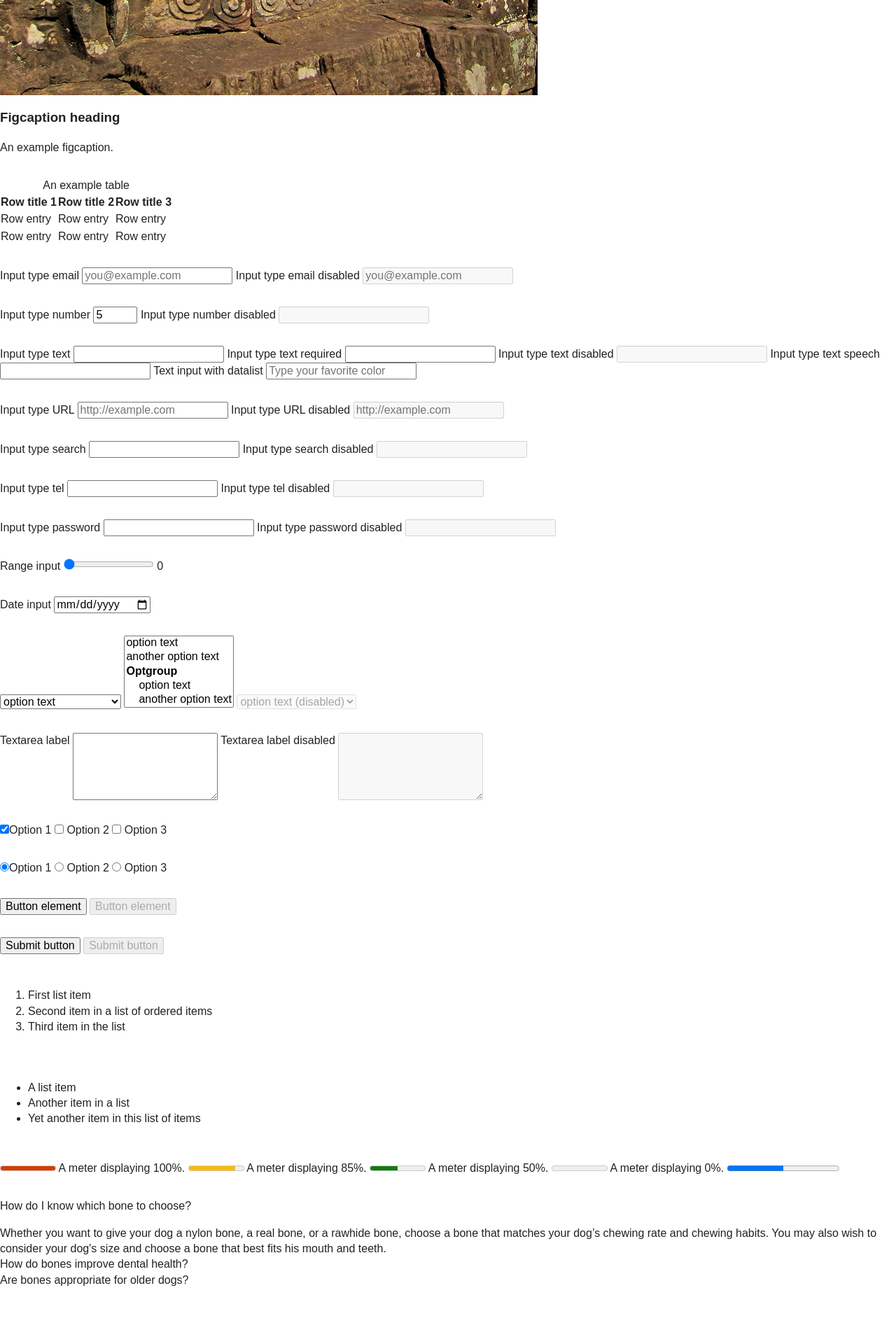
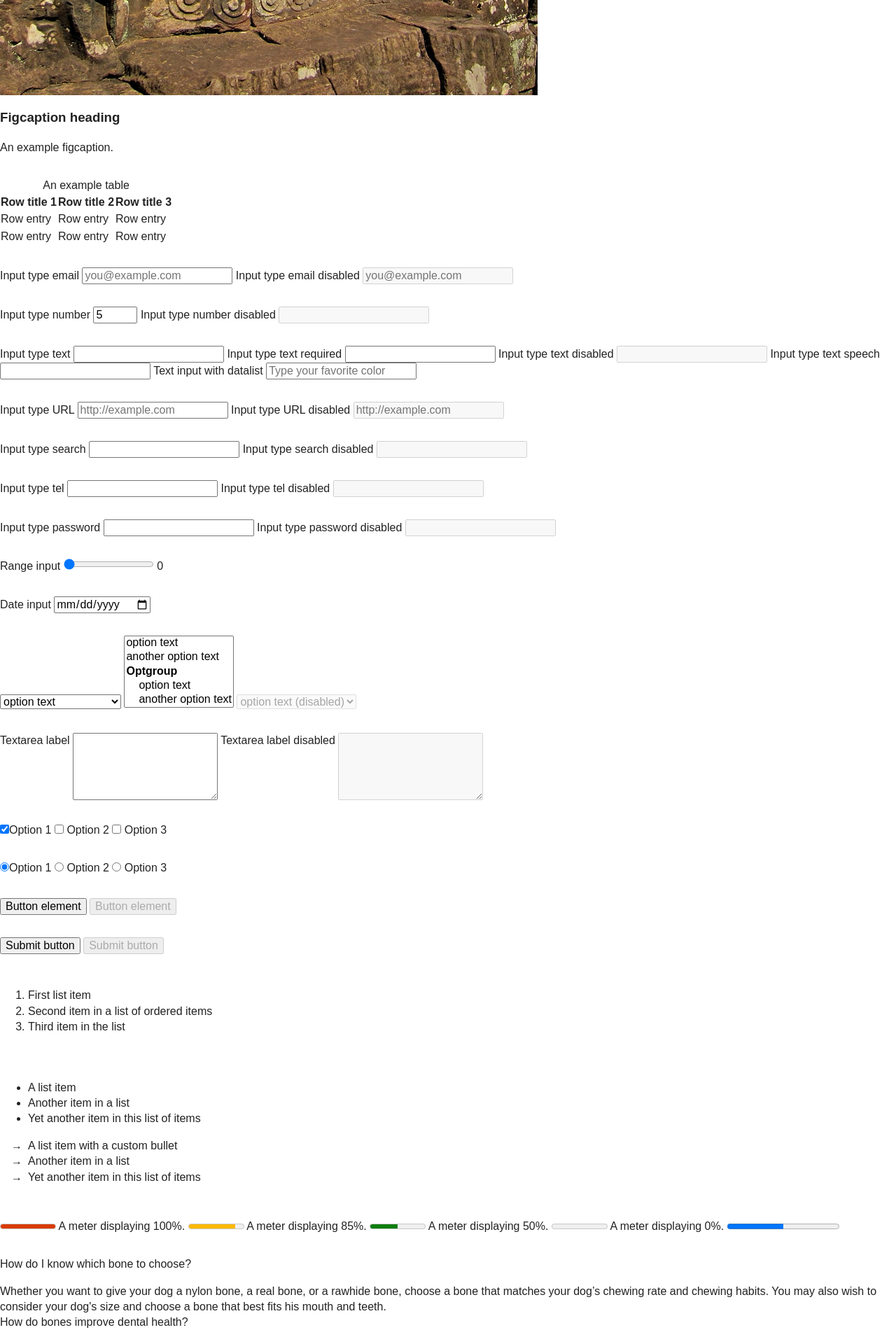
Before and after one commit to SteveBarnett/Front-end-Style-Guide, a Jekyll site: the page built from index.html, in a window 1280 px wide. Shown: the part 3036-4936 px from the top of the page at 70% size. Built offline with Jekyll 4.4.1, drawn with Linux system fonts in a browser that asks for light colours; Markdown is read by kramdown in place of the engine named in the settings; grey boxes are pictures that could not be loaded.

Commit message:
Added custom bullets

```diff
--- a/_includes/list-unordered.html
+++ b/_includes/list-unordered.html
@@ -4,4 +4,8 @@
   <li>Yet another item in this list of items</li>
 </ul>
 
-<!-- Add other list styles: custom images -->
+<ul class="custom-list">
+  <li class="custom-list--item" data-bullet="&rarr;">A list item with a custom bullet</li>
+  <li class="custom-list--item" data-bullet="&rarr;">Another item in a list</li>
+  <li class="custom-list--item"  data-bullet="&rarr;">Yet another item in this list of items</li>
+</ul>
--- a/sass/_typography.scss
+++ b/sass/_typography.scss
@@ -105,3 +105,13 @@ samp,
 .h--figure {
 
 }
+
+.custom-list {
+  list-style: none;
+}
+
+.custom-list--item:before {
+  content: "\2192";
+  position: absolute;
+  left: 1em;
+}
--- a/stylesheets/style.css
+++ b/stylesheets/style.css
@@ -616,6 +616,18 @@ samp,
   font-family: Monaco, Menlo, Consolas, "Courier New", monospace;
 }
 
+/* line 109, ../sass/_typography.scss */
+.custom-list {
+  list-style: none;
+}
+
+/* line 113, ../sass/_typography.scss */
+.custom-list--item:before {
+  content: "\2192";
+  position: absolute;
+  left: 1em;
+}
+
 /* line 6, ../sass/_base.scss */
 a {
   color: #013568;
@@ -1013,6 +1025,18 @@ pre,
 samp,
 .font--code {
   font-family: Monaco, Menlo, Consolas, "Courier New", monospace;
+}
+
+/* line 109, ../sass/_typography.scss */
+.custom-list {
+  list-style: none;
+}
+
+/* line 113, ../sass/_typography.scss */
+.custom-list--item:before {
+  content: "\2192";
+  position: absolute;
+  left: 1em;
 }
 
 /**
```
Also changed, not shown: stylesheets/ie.css (+24 -0 lines).
